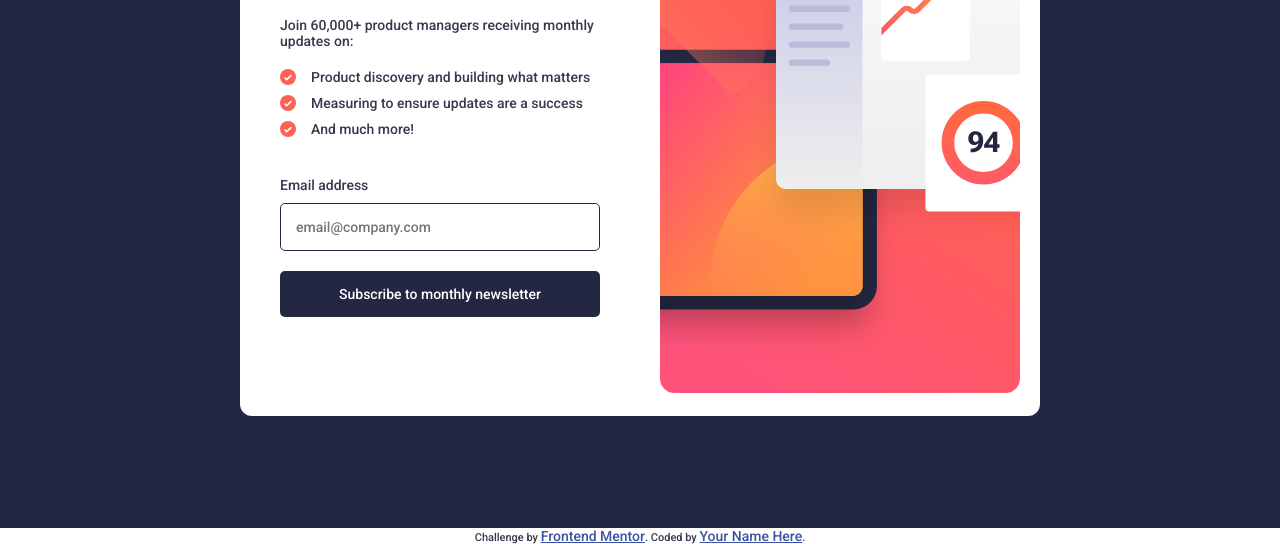
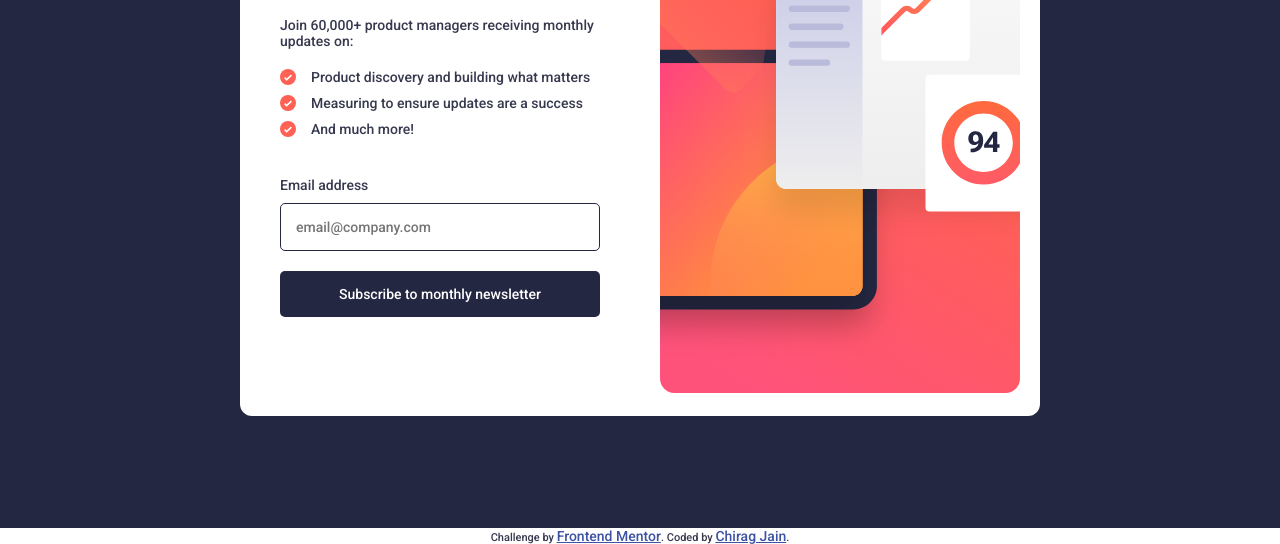
Before and after one commit to ChiragJain7300/Newsletter-sign-up-form-with-success-message, a plain HTML site: page index.html in a window 1280 px wide. Shown: the part 272-816 px from the top of the page. Drawn offline with Linux system fonts and the light colour scheme.

Commit message:
Update index.html

```diff
--- a/index.html
+++ b/index.html
@@ -75,7 +75,7 @@
 
   <div class="attribution">
     Challenge by <a href="https://www.frontendmentor.io?ref=challenge" target="_blank">Frontend Mentor</a>.
-    Coded by <a href="#">Your Name Here</a>.
+    Coded by <a href="https://github.com/ChiragJain7300">Chirag Jain</a>.
   </div>
 
   <script>
```
